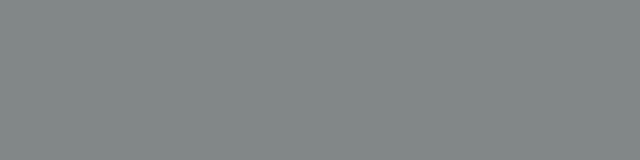
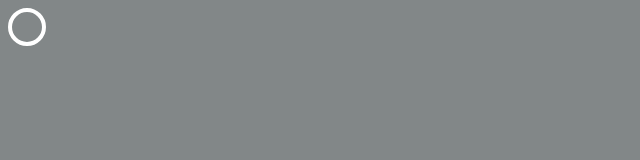
Before and after one commit to OrizontOH/project, a plain HTML site: page index.html in a window 1280 px wide. Shown: the full height of the page, 0-640 px from the left. Drawn offline with Linux system fonts and the light colour scheme.

Commit message:
Page Loader Second

```diff
--- a/index.html
+++ b/index.html
@@ -1,12 +1,12 @@
 <!-- https://www.behance.net/gallery/86234403/Audi-Q8?tracking_source=search_projects&l=3 -->
-<!-- http://porschevolution.com/#1920s -->
-
 <html lang="en">
 <head>
     <title>Audi Evolution | Project</title>
     <link rel="stylesheet" href="style.css">
 </head>
 <body>
-    <span class="loader"><span class="loader-inner"></span></span>
+    <div class="loadingPageContent">
+        <span class="loadPage"><span class="loader-inner"></span></span>
+    </div>
 </body>
 </html>
```
